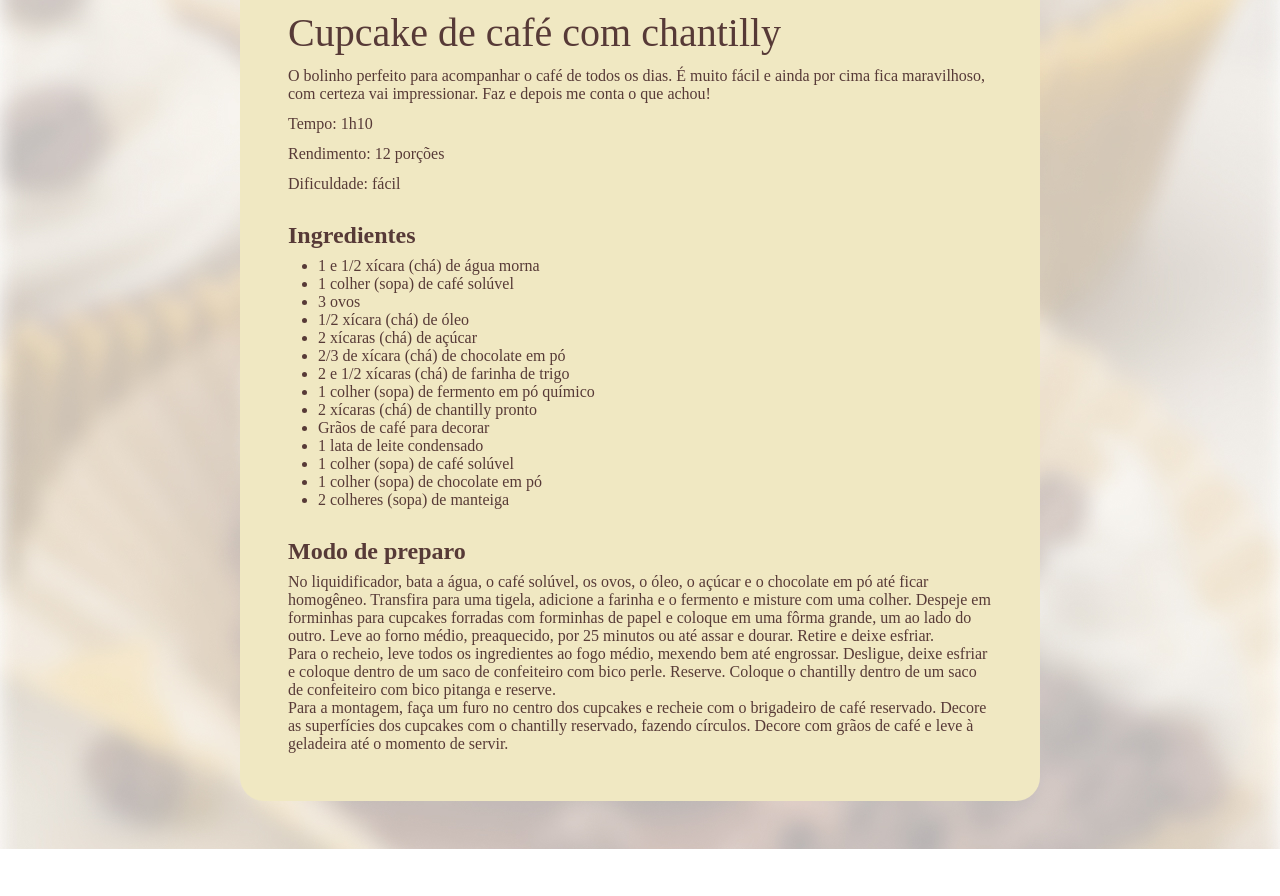
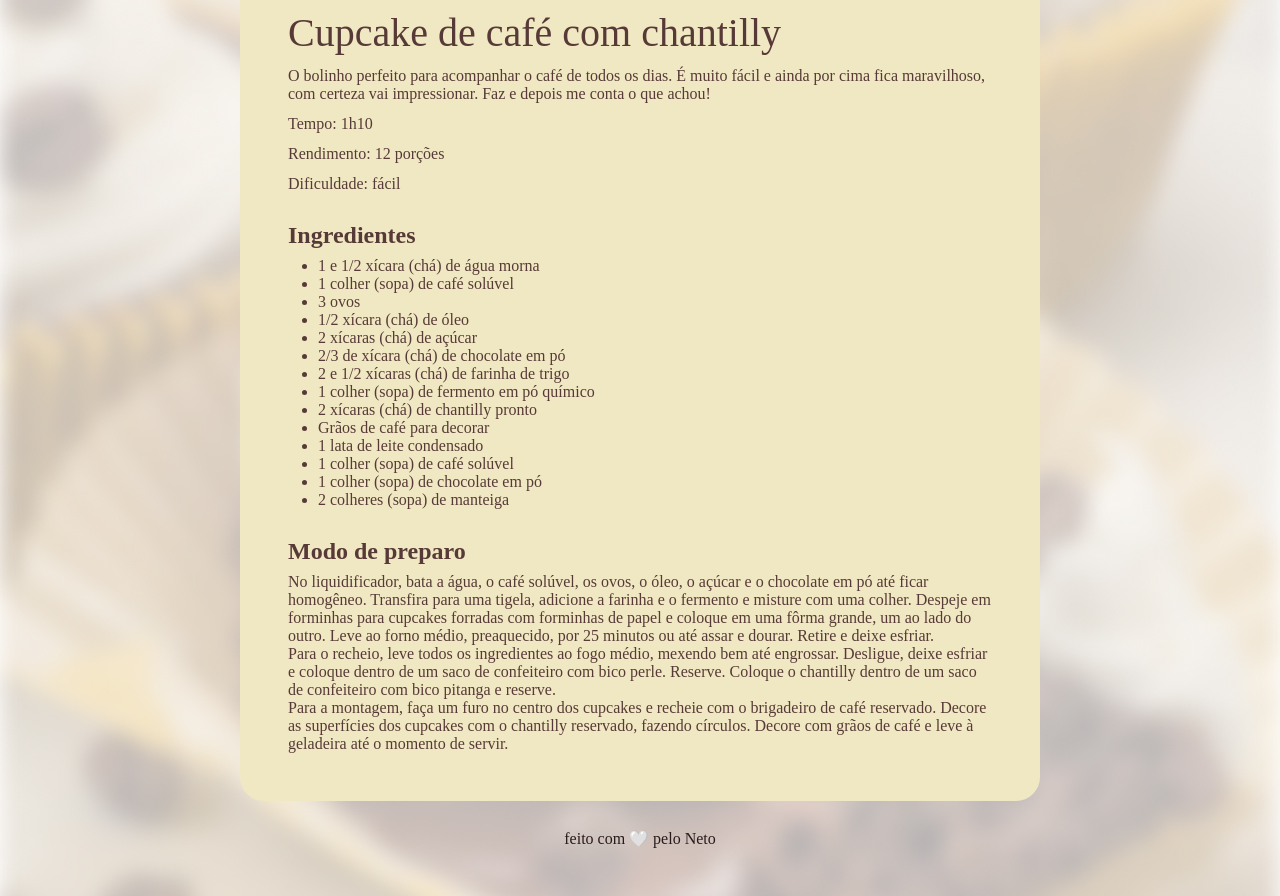
Before and after one commit to neto683/projeto-receitas, a plain HTML site: page index.html in a window 1280 px wide. Shown: the part 497-1393 px from the top of the page. Before the commit the page ends 1346 px from the top, so only its background shows below. Drawn offline with Linux system fonts and the light colour scheme; a web font is replaced by a local one.

Commit message:
add footer

```diff
--- a/index.html
+++ b/index.html
@@ -54,5 +54,8 @@
     </section>
     </main>
   </div>
+  <footer>
+    feito com 🤍 pelo Neto
+  </footer>
 </body>
 </html>
--- a/style.css
+++ b/style.css
@@ -14,7 +14,7 @@ div#container{
   width: 800px;
   padding: 24px;
   border-radius: 24px;
-  margin: 48px auto;
+  margin: 48px auto 28px;
   box-sizing: border-box;
 }
 main{
@@ -57,3 +57,8 @@ section + section{
 ul{
   padding-left: 30px;
 }
+footer{
+  color: #291B1A;
+  text-align: center;
+  padding-bottom: 48px;
+}
```
